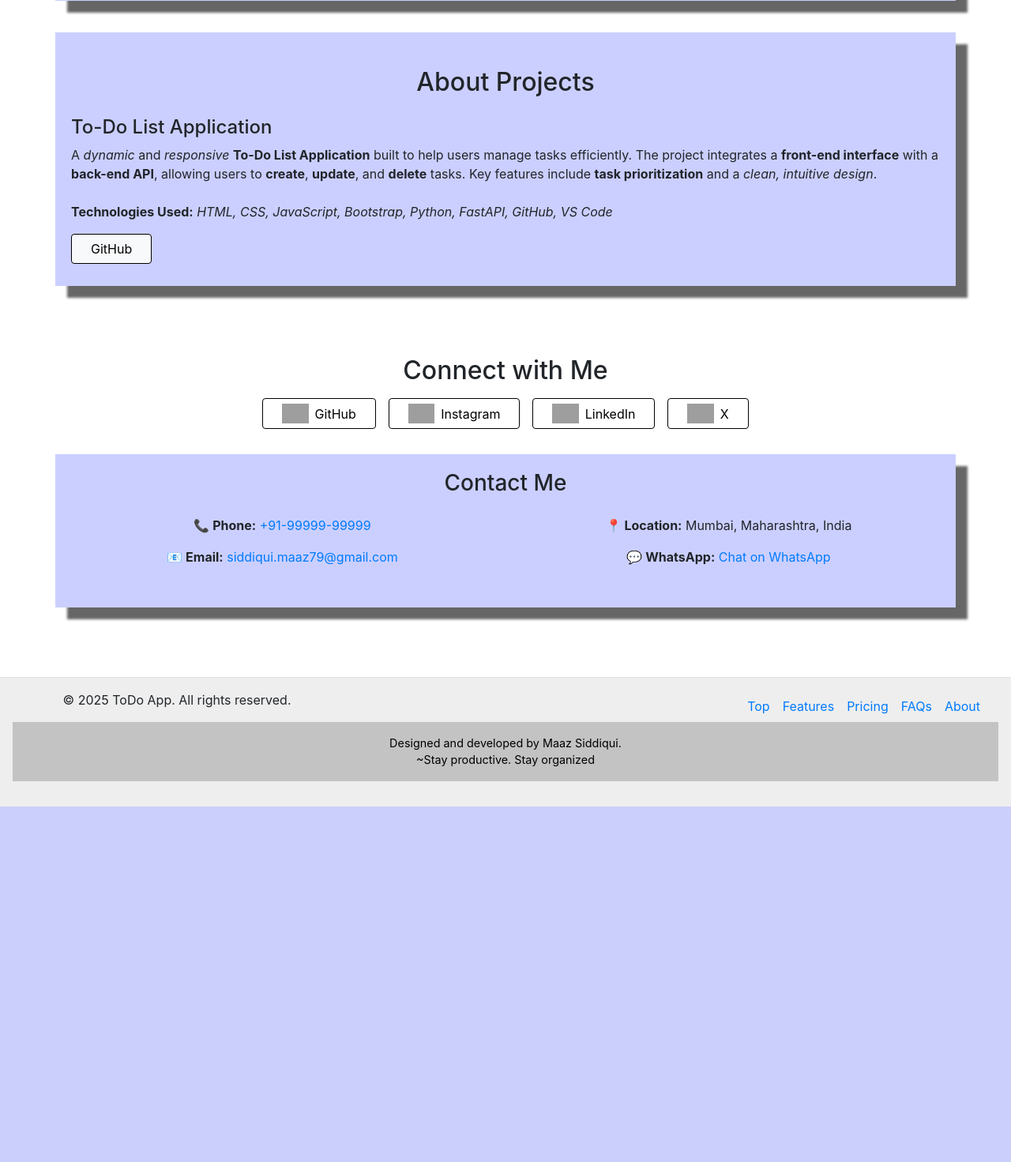
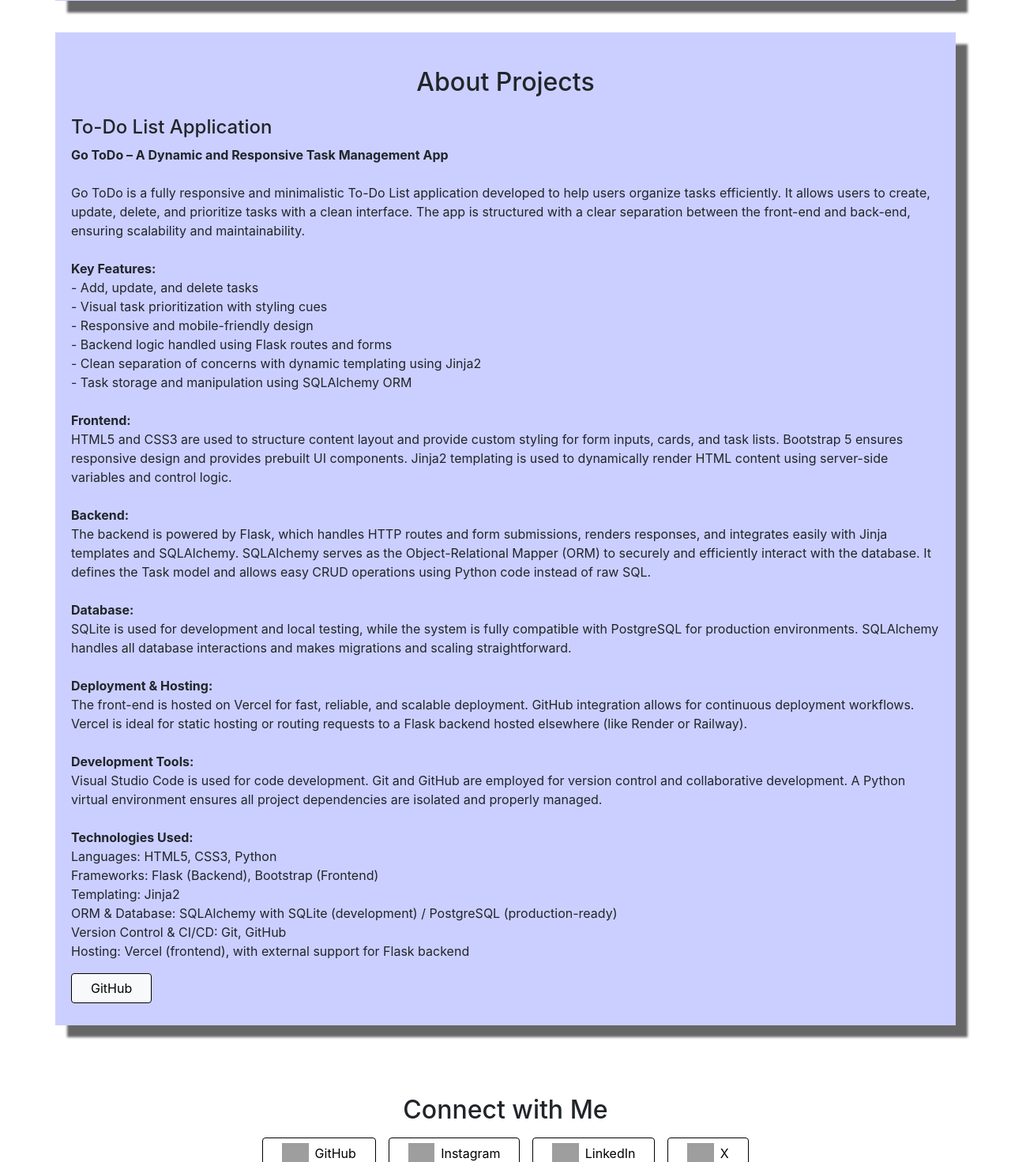
Before and after one commit to maazsiddiqui79/To-Do-List-Web-Application, a Flask app: page /Profile in a window 1280 px wide. Shown: the part 757-2228 px from the top of the page at 79% size. Before the commit the page ends 1778 px from the top, so only its background shows below. Run offline with Flask 3, Linux system fonts and the light colour scheme; grey boxes are pictures that could not be loaded.

Commit message:
git update

```diff
--- a/api/templates/connect.html
+++ b/api/templates/connect.html
@@ -52,19 +52,41 @@
     <h2 class="wrapper text-center my-4">About Projects</h2>
     <h4>To-Do List Application</h4>
     <p>
-      A <em>dynamic</em> and <em>responsive</em>
-      <strong>To-Do List Application</strong> built to help users manage tasks
-      efficiently. The project integrates a
-      <strong>front-end interface</strong> with a <strong>back-end API</strong>,
-      allowing users to <strong>create</strong>, <strong>update</strong>, and
-      <strong>delete</strong> tasks. Key features include
-      <strong>task prioritization</strong> and a
-      <em>clean, intuitive design</em>. <br /><br />
-      <strong>Technologies Used:</strong>
-      <em
-        >HTML, CSS, JavaScript, Bootstrap, Python, FastAPI, GitHub, VS Code</em
-      >
-    </p>
+<b>Go ToDo – A Dynamic and Responsive Task Management App</b><br><br>
+Go ToDo is a fully responsive and minimalistic To-Do List application developed to help users organize tasks efficiently. It allows users to create, update, delete, and prioritize tasks with a clean interface. The app is structured with a clear separation between the front-end and back-end, ensuring scalability and maintainability.<br><br>
+
+<b>Key Features:</b><br>
+- Add, update, and delete tasks<br>
+- Visual task prioritization with styling cues<br>
+- Responsive and mobile-friendly design<br>
+- Backend logic handled using Flask routes and forms<br>
+- Clean separation of concerns with dynamic templating using Jinja2<br>
+- Task storage and manipulation using SQLAlchemy ORM<br><br>
+
+<b>Frontend:</b><br>
+HTML5 and CSS3 are used to structure content layout and provide custom styling for form inputs, cards, and task lists. Bootstrap 5 ensures responsive design and provides prebuilt UI components. Jinja2 templating is used to dynamically render HTML content using server-side variables and control logic.<br><br>
+
+<b>Backend:</b><br>
+The backend is powered by Flask, which handles HTTP routes and form submissions, renders responses, and integrates easily with Jinja templates and SQLAlchemy. SQLAlchemy serves as the Object-Relational Mapper (ORM) to securely and efficiently interact with the database. It defines the Task model and allows easy CRUD operations using Python code instead of raw SQL.<br><br>
+
+<b>Database:</b><br>
+SQLite is used for development and local testing, while the system is fully compatible with PostgreSQL for production environments. SQLAlchemy handles all database interactions and makes migrations and scaling straightforward.<br><br>
+
+<b>Deployment & Hosting:</b><br>
+The front-end is hosted on Vercel for fast, reliable, and scalable deployment. GitHub integration allows for continuous deployment workflows. Vercel is ideal for static hosting or routing requests to a Flask backend hosted elsewhere (like Render or Railway).<br><br>
+
+<b>Development Tools:</b><br>
+Visual Studio Code is used for code development. Git and GitHub are employed for version control and collaborative development. A Python virtual environment ensures all project dependencies are isolated and properly managed.<br><br>
+
+<b>Technologies Used:</b><br>
+Languages: HTML5, CSS3, Python<br>
+Frameworks: Flask (Backend), Bootstrap (Frontend)<br>
+Templating: Jinja2<br>
+ORM & Database: SQLAlchemy with SQLite (development) / PostgreSQL (production-ready)<br>
+Version Control & CI/CD: Git, GitHub<br>
+Hosting: Vercel (frontend), with external support for Flask backend
+</p>
+
 
     <a
       href="https://github.com/maazsiddiqui79/100-Days-Python-Project"
```
